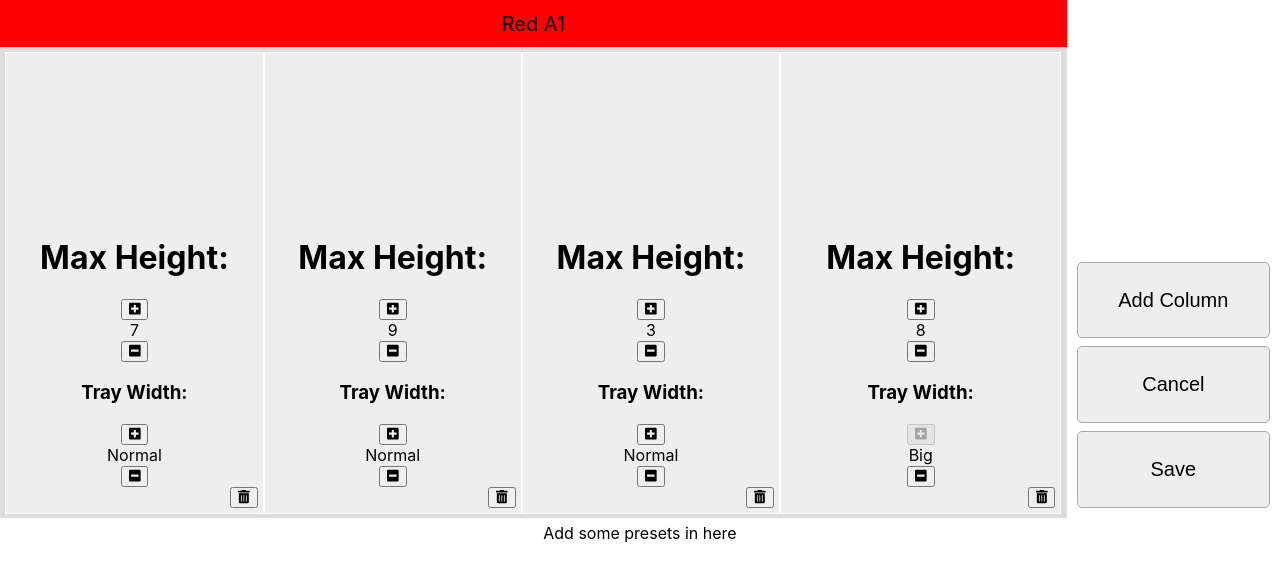
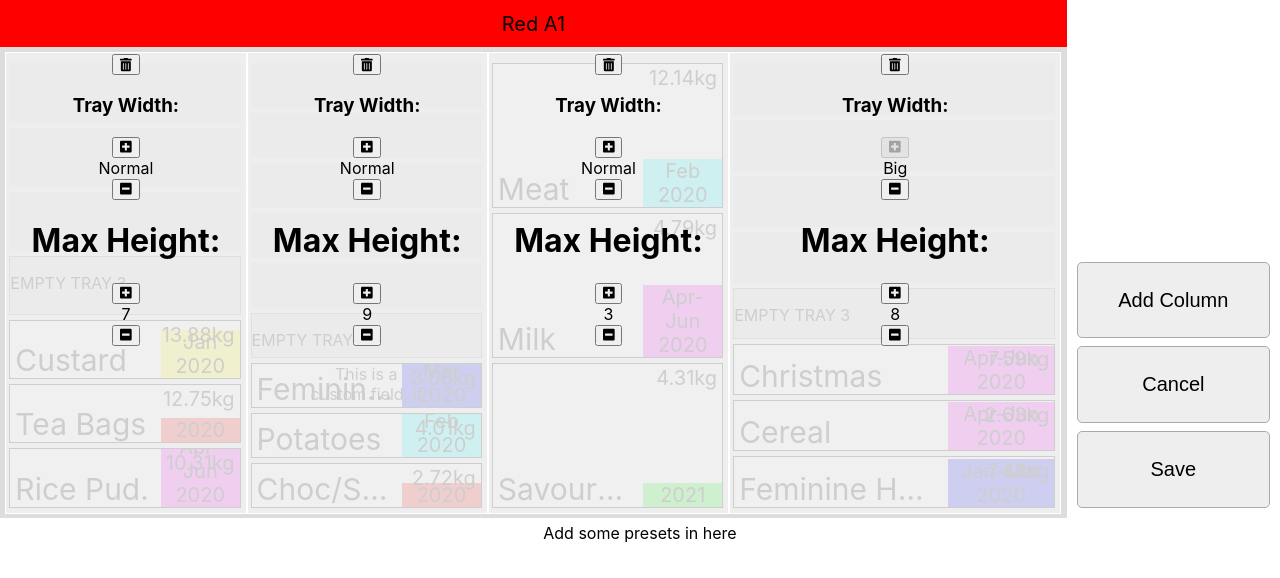
Before and after one commit to Kacper-Lubisz/TrayMaster, a React (Create React App) app: page / in a window 1280 px wide. Shown: the top 578 px of the page. Built offline with nearby package versions, Linux system fonts and the light colour scheme.

Commit message:
Make edit shelf controls appear on top of existing columns
- Fix #side-keyboard-container not filling parent in regular shelf view
- Decide edit shelf control visibility using styling so we get a tasty fade-in
- Remove conditional statement and fix indentation in renderColumn()

```diff
--- a/src/ViewPort.tsx
+++ b/src/ViewPort.tsx
@@ -369,61 +369,14 @@ export class ViewPort extends React.Component<ViewPortProps, ViewPortState> {
         const possibleHeightChange = this.getPossibleHeightChanges(column);
 
         /* DO NOT attach any touch/onClick/pointer stuff to .column, it won't receive them */
-        return this.props.isShelfEdit ? <div
+        return <div
             style={{
                 order: order,
                 flexGrow: column.size?.sizeRatio ?? 1
             }}
             className="column"
             key={order}
-        >
-            <button onClick={this.removeColumn.bind(this, column)}> {/*todo revise these icon*/}
-                <FontAwesomeIcon icon={trash}/>
-            </button>
-
-            <div id="sizeControls">
-                <h3>Tray Width:</h3>
-                <button
-                    disabled={!possibleColumnChanges.inc}
-                    onClick={this.changeColumnSize.bind(this, column, "inc")}
-                >
-                    <FontAwesomeIcon icon={plus}/>
-                </button>
-
-                <div>{stringToTitleCase(column.size?.label ?? "?")}</div>
-                <button
-                    disabled={!possibleColumnChanges.dec}
-                    onClick={this.changeColumnSize.bind(this, column, "dec")}
-                >
-                    <FontAwesomeIcon icon={minus}/>
-                </button>
-            </div>
-
-            <div id="heightControls">
-                <h1>Max Height:</h1>
-                <button
-                    disabled={!possibleHeightChange.inc}
-                    onClick={this.changeColumnHeight.bind(this, column, "inc")}
-                >
-                    <FontAwesomeIcon icon={plus}/>
-                </button>
-                <div>{column.maxHeight ?? "?"}</div>
-                <button
-                    disabled={!possibleHeightChange.dec}
-                    onClick={this.changeColumnHeight.bind(this, column, "dec")}
-                >
-                    <FontAwesomeIcon icon={minus}/>
-                </button>
-            </div>
-
-        </div> : <div
-                   style={{
-                       order: order,
-                       flexGrow: column.size?.sizeRatio ?? 1
-                   }}
-                   className="column"
-                   key={order}
-               >{
+        >{
             column.getPaddedTrays(1).map(((tray, index) =>
                     <div
                         className={classNames("tray", {
@@ -459,9 +412,50 @@ export class ViewPort extends React.Component<ViewPortProps, ViewPortState> {
                             index === column.trays.length && <p key={1}>EMPTY TRAY {tray.index}</p>
                         ]}
 
+
                     </div>
             ))}
-               </div>;
+            <div className="edit-shelf-column">
+                <button onClick={this.removeColumn.bind(this, column)}> {/*todo revise these icon*/}
+                    <FontAwesomeIcon icon={trash}/>
+                </button>
+
+                <div id="sizeControls">
+                    <h3>Tray Width:</h3>
+                    <button
+                        disabled={!possibleColumnChanges.inc}
+                        onClick={this.changeColumnSize.bind(this, column, "inc")}
+                    >
+                        <FontAwesomeIcon icon={plus}/>
+                    </button>
+
+                    <div>{stringToTitleCase(column.size?.label ?? "?")}</div>
+                    <button
+                        disabled={!possibleColumnChanges.dec}
+                        onClick={this.changeColumnSize.bind(this, column, "dec")}
+                    >
+                        <FontAwesomeIcon icon={minus}/>
+                    </button>
+                </div>
+
+                <div id="heightControls">
+                    <h1>Max Height:</h1>
+                    <button
+                        disabled={!possibleHeightChange.inc}
+                        onClick={this.changeColumnHeight.bind(this, column, "inc")}
+                    >
+                        <FontAwesomeIcon icon={plus}/>
+                    </button>
+                    <div>{column.maxHeight ?? "?"}</div>
+                    <button
+                        disabled={!possibleHeightChange.dec}
+                        onClick={this.changeColumnHeight.bind(this, column, "dec")}
+                    >
+                        <FontAwesomeIcon icon={minus}/>
+                    </button>
+                </div>
+            </div>
+        </div>;
     }
 
 
--- a/src/styles/_shelfedit.scss
+++ b/src/styles/_shelfedit.scss
@@ -4,7 +4,12 @@
   justify-content: flex-end;
 
   #side-keyboard-container {
-    width: 100%;
     height: 50%;
   }
 }
+
+#viewPort {
+  .edit-shelf-column {
+    opacity: 1;
+  }
+}
--- a/src/styles/_viewport.scss
+++ b/src/styles/_viewport.scss
@@ -39,6 +39,7 @@
     justify-content: flex-start;
     align-items: flex-end;
     padding: 5px;
+    position: relative;
 
     transition: flex-grow 0.5s ease;
 
@@ -46,6 +47,17 @@
     border: 1px solid white;
     text-align: center;
     background-color: #eee;
+
+    > .edit-shelf-column {
+      background-color: #eeeeeedd;
+      position: absolute;
+      top: 0;
+      right: 0;
+      bottom: 0;
+      left: 0;
+      transition: opacity 0.5s;
+      opacity: 0;
+    }
 
     .tray:last-child {
       margin: 0;
--- a/src/styles/shelfview.scss
+++ b/src/styles/shelfview.scss
@@ -36,6 +36,11 @@
   padding: 5px;
   display: flex;
   flex-direction: column;
+
+  #side-keyboard-container {
+    width: 100%;
+    height: 100%;
+  }
 
   // container for keyboard switch buttons
   #kb-switcher {
```
